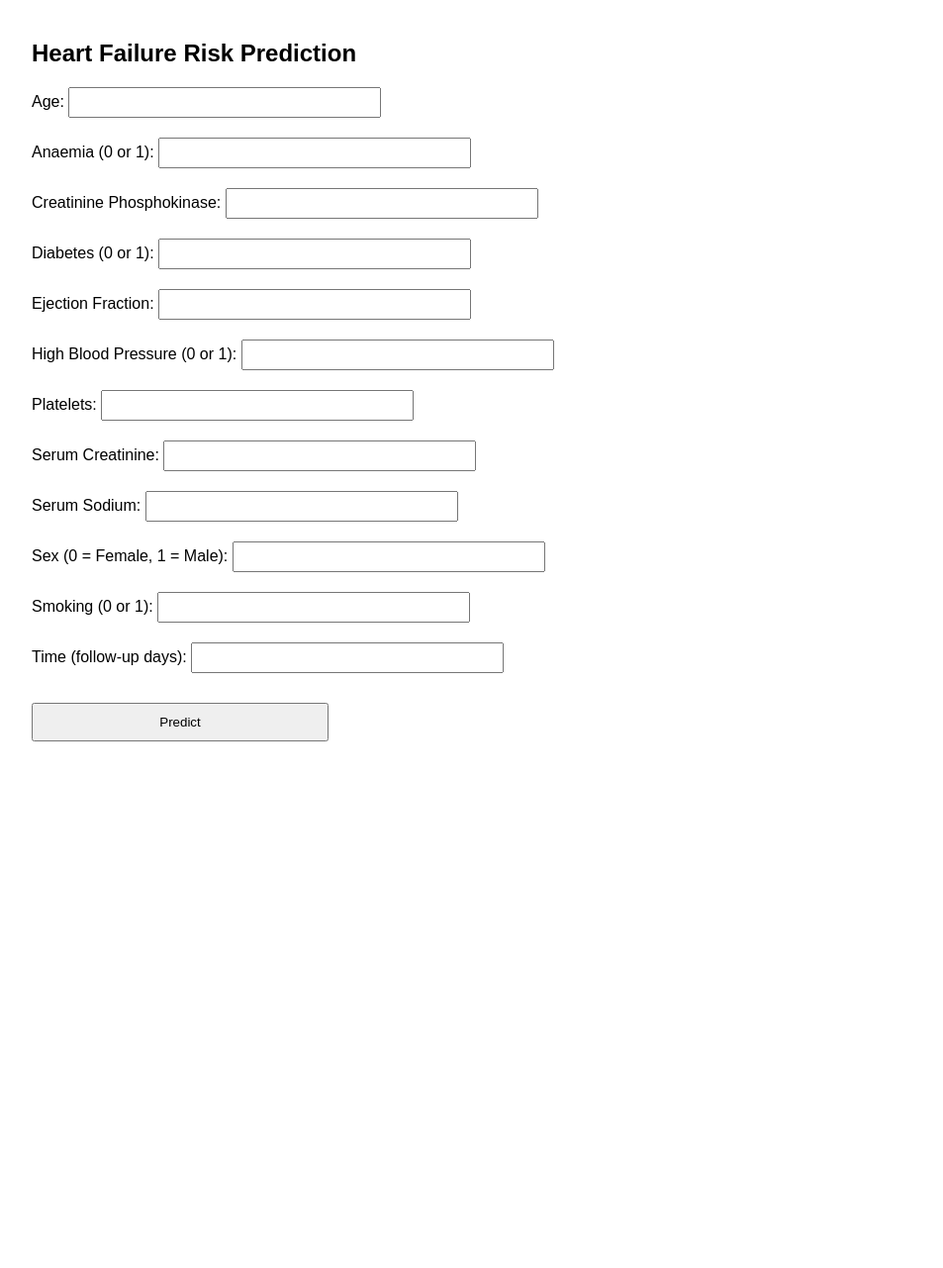
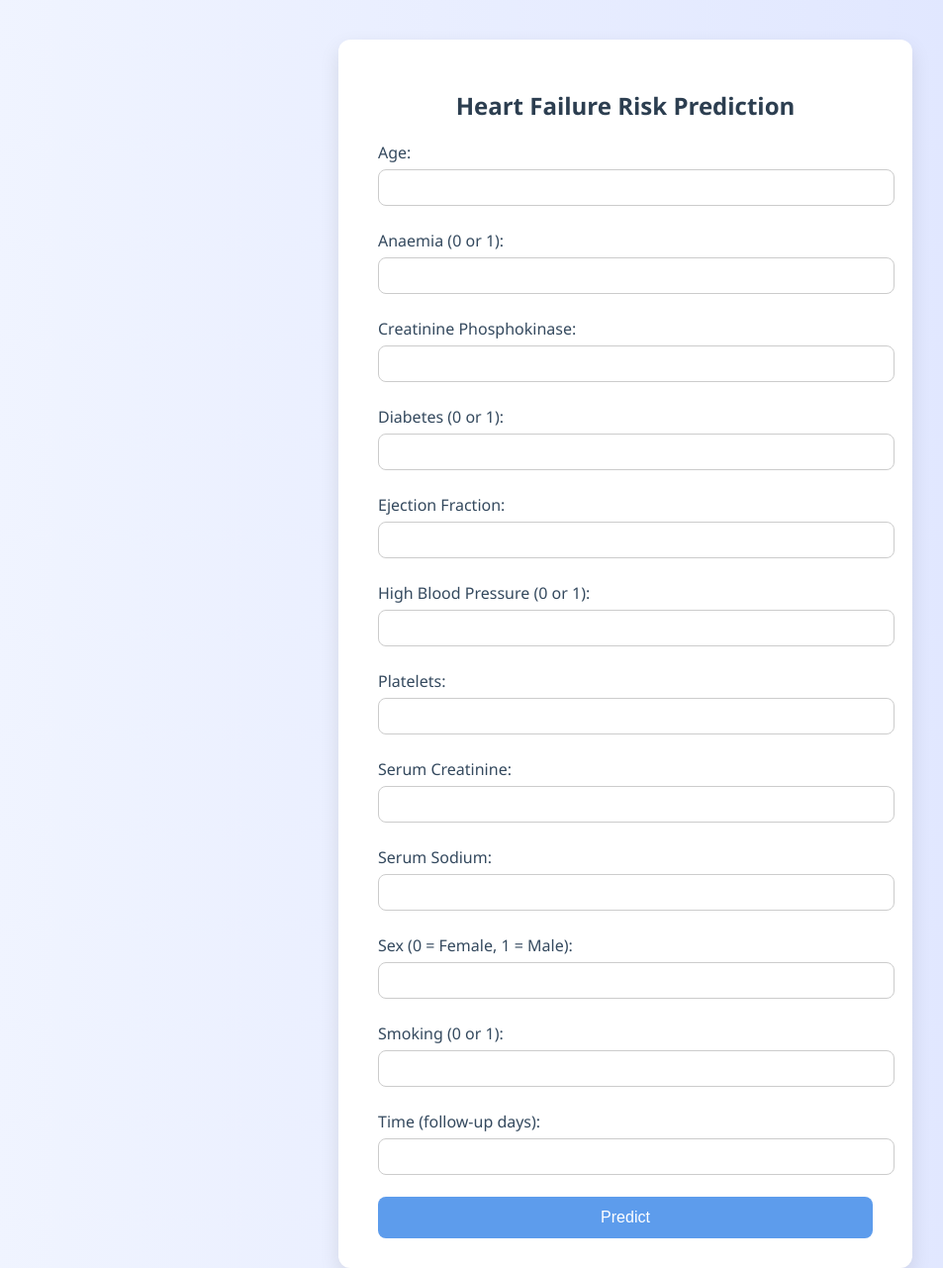
Before and after one commit to HarigovindH005/heart-failure-risk-model, a Flask app: page / in a window 1280 px wide. Shown: the whole page at 99% size, without its empty margins (8-961 px from the left). Before the commit the page ends 749 px from the top, so only its background shows below. Run offline with Flask 3, Linux system fonts and the light colour scheme; parts of the project's set-up code (start-up, migrations or seed data) failed here and were passed over.

Commit message:
Update index.html

```diff
--- a/templates/index.html
+++ b/templates/index.html
@@ -1,52 +1,132 @@
 <!DOCTYPE html>
-<html>
+<html lang="en">
 <head>
+    <meta charset="UTF-8">
     <title>Heart Failure Risk Predictor</title>
     <style>
         body {
-            font-family: Arial, sans-serif;
-            margin: 40px;
+            font-family: 'Segoe UI', Tahoma, Geneva, Verdana, sans-serif;
+            background: linear-gradient(to right, #f0f4ff, #dce3ff);
+            margin: 0;
+            padding: 0;
+            display: flex;
+            justify-content: center;
+            align-items: flex-start;
+            min-height: 100vh;
         }
-        input {
-            margin-bottom: 10px;
-            padding: 6px;
-            width: 300px;
+
+        .container {
+            background-color: white;
+            margin-top: 40px;
+            padding: 30px 40px;
+            border-radius: 12px;
+            box-shadow: 0 8px 20px rgba(0, 0, 0, 0.1);
+            max-width: 500px;
+            width: 100%;
         }
+
+        h2 {
+            text-align: center;
+            color: #2c3e50;
+        }
+
         label {
+            margin-top: 12px;
             display: block;
+            font-weight: 500;
+            color: #34495e;
+        }
+
+        input[type="number"] {
+            width: 100%;
+            padding: 10px;
+            margin-top: 6px;
+            margin-bottom: 12px;
+            border: 1px solid #ccc;
+            border-radius: 8px;
+            transition: border-color 0.3s;
+        }
+
+        input[type="number"]:focus {
+            border-color: #5d9cec;
+            outline: none;
+        }
+
+        .submit-btn {
+            width: 100%;
+            padding: 12px;
+            background-color: #5d9cec;
+            color: white;
+            font-size: 16px;
+            border: none;
+            border-radius: 8px;
+            cursor: pointer;
             margin-top: 10px;
+            transition: background-color 0.3s ease;
         }
-        .submit-btn {
+
+        .submit-btn:hover {
+            background-color: #4a89dc;
+        }
+
+        .result {
             margin-top: 20px;
-            padding: 10px 20px;
-        }
-        .result {
-            margin-top: 30px;
-            font-size: 1.2em;
-            color: darkred;
+            padding: 12px;
+            text-align: center;
+            background-color: #fef3e7;
+            border-left: 5px solid #e67e22;
+            font-size: 1.1em;
+            color: #d35400;
+            border-radius: 8px;
         }
     </style>
 </head>
 <body>
+    <div class="container">
         <h2>Heart Failure Risk Prediction</h2>
         <form action="/predict" method="POST">
-        <label>Age: <input type="number" name="age" step="any" required></label>
-        <label>Anaemia (0 or 1): <input type="number" name="anaemia" step="1" required></label>
-        <label>Creatinine Phosphokinase: <input type="number" name="creatinine_phosphokinase" step="any" required></label>
-        <label>Diabetes (0 or 1): <input type="number" name="diabetes" step="1" required></label>
-        <label>Ejection Fraction: <input type="number" name="ejection_fraction" step="any" required></label>
-        <label>High Blood Pressure (0 or 1): <input type="number" name="high_blood_pressure" step="1" required></label>
-        <label>Platelets: <input type="number" name="platelets" step="any" required></label>
-        <label>Serum Creatinine: <input type="number" name="serum_creatinine" step="any" required></label>
-        <label>Serum Sodium: <input type="number" name="serum_sodium" step="any" required></label>
-        <label>Sex (0 = Female, 1 = Male): <input type="number" name="sex" step="1" required></label>
-        <label>Smoking (0 or 1): <input type="number" name="smoking" step="1" required></label>
-        <label>Time (follow-up days): <input type="number" name="time" required></label>
+            <label>Age:</label>
+            <input type="number" name="age" step="any" required>
+
+            <label>Anaemia (0 or 1):</label>
+            <input type="number" name="anaemia" step="1" required>
+
+            <label>Creatinine Phosphokinase:</label>
+            <input type="number" name="creatinine_phosphokinase" step="any" required>
+
+            <label>Diabetes (0 or 1):</label>
+            <input type="number" name="diabetes" step="1" required>
+
+            <label>Ejection Fraction:</label>
+            <input type="number" name="ejection_fraction" step="any" required>
+
+            <label>High Blood Pressure (0 or 1):</label>
+            <input type="number" name="high_blood_pressure" step="1" required>
+
+            <label>Platelets:</label>
+            <input type="number" name="platelets" step="any" required>
+
+            <label>Serum Creatinine:</label>
+            <input type="number" name="serum_creatinine" step="any" required>
+
+            <label>Serum Sodium:</label>
+            <input type="number" name="serum_sodium" step="any" required>
+
+            <label>Sex (0 = Female, 1 = Male):</label>
+            <input type="number" name="sex" step="1" required>
+
+            <label>Smoking (0 or 1):</label>
+            <input type="number" name="smoking" step="1" required>
+
+            <label>Time (follow-up days):</label>
+            <input type="number" name="time" required>
+
             <input type="submit" value="Predict" class="submit-btn">
         </form>
 
         {% if prediction_text %}
             <div class="result">{{ prediction_text }}</div>
         {% endif %}
+    </div>
 </body>
 </html>
```
Lines whose indentation alone changed are shown as unchanged.
